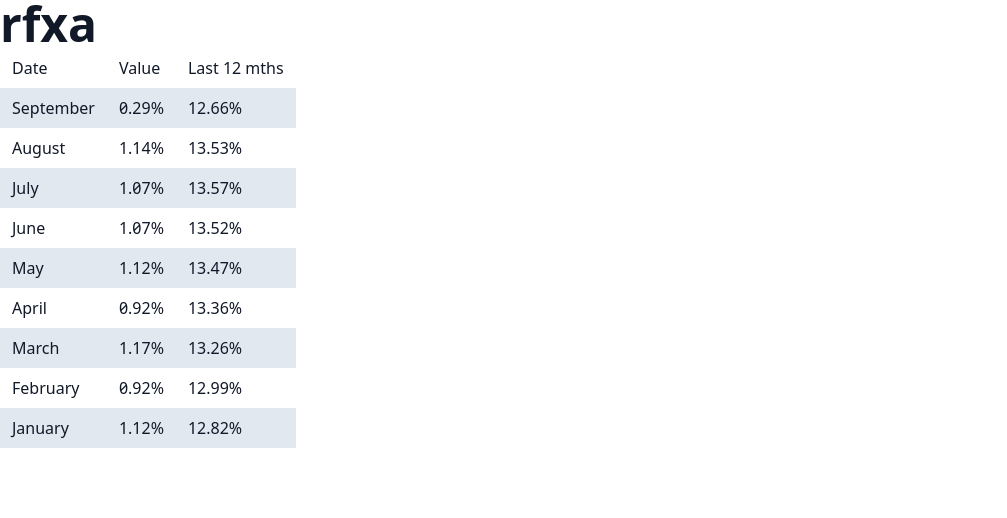
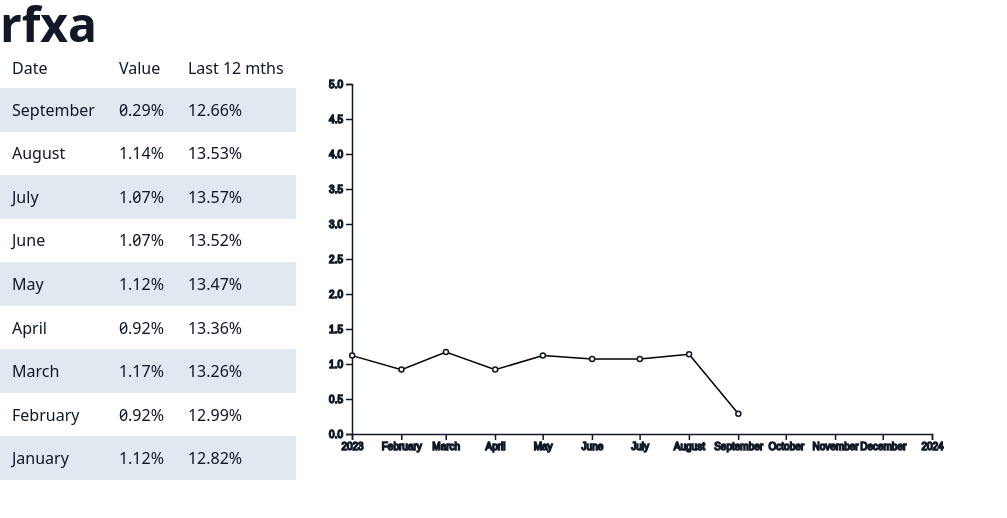
Before and after one commit to giuppep/rfxa, a Vue app: page / in a window 1280 px wide. Shown: the top 518 px of the page, without its empty margins (0-1007 px from the left). Built offline with nearby package versions, Linux system fonts and the light colour scheme.

Commit message:
basic time series chart

```diff
--- a/src/components/HelloWorld.vue
+++ b/src/components/HelloWorld.vue
@@ -1,8 +1,9 @@
 <script setup lang="ts">
-import { ref, onMounted, computed } from "vue"
+import { ref, onMounted, computed, watchEffect } from "vue"
 import { IndexValue } from "@/models/finance"
 import { cumulativeLast12Months } from "@/utils/finance"
 import { parseBacenJson } from "@/utils/bacen"
+import * as d3 from "d3"
 // import { parseIpeaJson } from "@/utils/ipea"
 
 const CDI = ref<IndexValue[]>([])
@@ -28,10 +29,42 @@ onMounted(async () => {
 
     cumulative = cumulativeLast12Months(CDI.value)
 })
+
+const width = 640
+const height = 400
+const marginTop = 20
+const marginRight = 20
+const marginBottom = 30
+const marginLeft = 40
+
+// Declare the x (horizontal position) scale.
+const x = d3
+    .scaleUtc()
+    .domain([new Date("2023-01-01"), new Date("2024-01-01")])
+    .range([marginLeft, width - marginRight])
+
+// Declare the y (vertical position) scale.
+const y = d3
+    .scaleLinear()
+    .domain([0, 5])
+    .range([height - marginBottom, marginTop])
+
+const line = d3
+    .line<IndexValue>()
+    .x((d) => x(d.date))
+    .y((d) => y(d.value * 100))
+
+const gy = ref(null)
+const gx = ref(null)
+
+watchEffect(() => {
+    if (gx.value) d3.select(gx.value).call(d3.axisBottom(x))
+    if (gy.value) d3.select(gy.value).call(d3.axisLeft(y))
+})
 </script>
 
 <template>
-    <div>
+    <div class="flex">
         <table>
             <thead>
                 <th>Date</th>
@@ -56,6 +89,36 @@ onMounted(async () => {
                 </tr>
             </tbody>
         </table>
+
+        <svg
+            :width="width"
+            :height="height"
+            v-if="thisYearCDI.length > 0"
+            class="m-4"
+        >
+            <path
+                fill="none"
+                stroke="black"
+                stroke-width="1.5"
+                :d="line(thisYearCDI)"
+            />
+            <g fill="white" stroke="currentColor" stroke-width="1.5">
+                <g ref="gy" :transform="`translate(${marginLeft},0)`" />
+                <g
+                    ref="gx"
+                    :transform="`translate(0,${height - marginBottom})`"
+                />
+                <circle
+                    :key="i"
+                    :cx="x(d.date)"
+                    :cy="y(d.value * 100)"
+                    r="2.5"
+                    v-for="(d, i) in thisYearCDI"
+                >
+                    <title>{{ (100 * d.value).toFixed(2) }}%</title>
+                </circle>
+            </g>
+        </svg>
     </div>
 </template>
 
```
